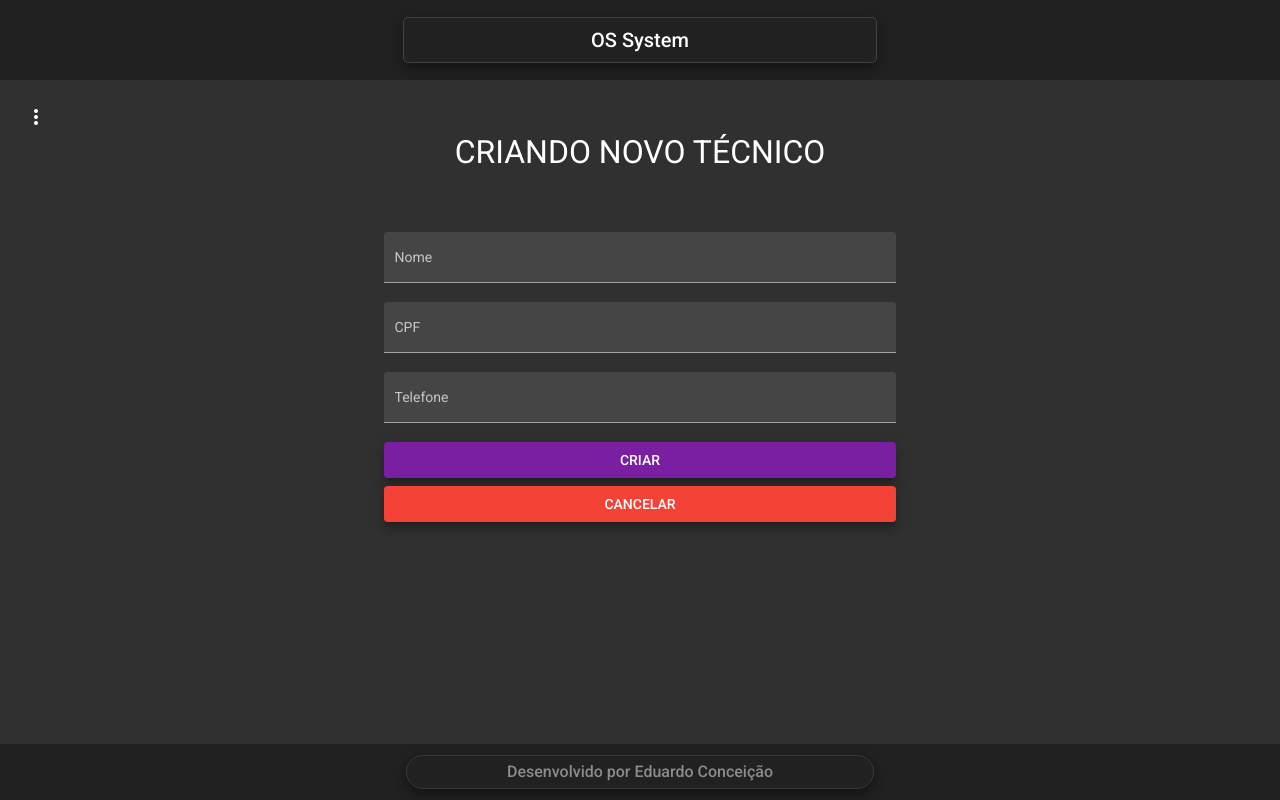
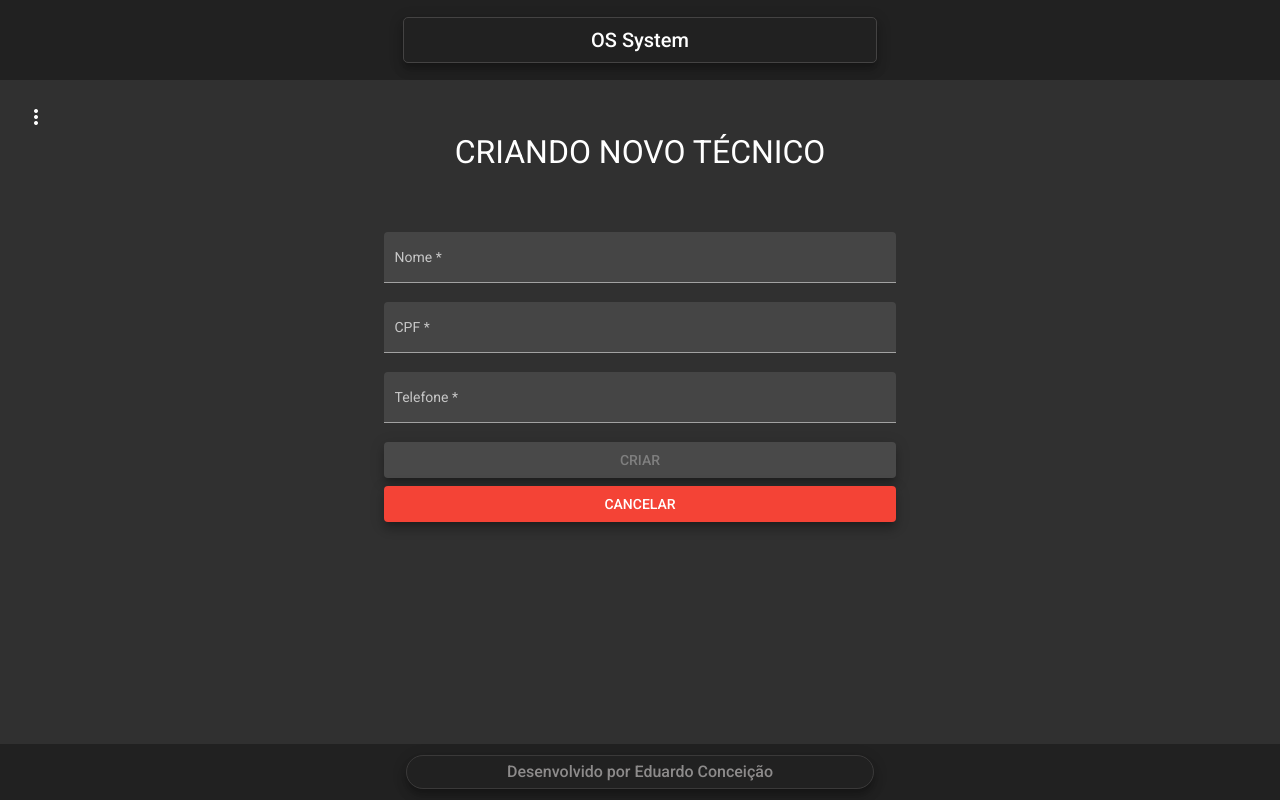
Before and after one commit to eduardoconceicao90/os-front, an Angular app: page /tecnicos/create in a window 1280 px wide. Built offline with nearby package versions, Linux system fonts and the light colour scheme.

Commit message:
Validação de formulários

```diff
--- a/src/app/app.module.ts
+++ b/src/app/app.module.ts
@@ -4,7 +4,7 @@ import { BrowserModule } from '@angular/platform-browser';
 import { AppRoutingModule } from './app-routing.module';
 import { AppComponent } from './app.component';
 import { BrowserAnimationsModule } from '@angular/platform-browser/animations';
-import { FormsModule } from '@angular/forms';
+import { FormsModule, ReactiveFormsModule } from '@angular/forms';
 import { HttpClientModule } from '@angular/common/http';
 import { MatSelectModule } from '@angular/material/select';
 import { MatInputModule } from '@angular/material/input';
@@ -53,7 +53,8 @@ import { TecnicoCreateComponent } from './views/components/tecnico/tecnico-creat
     MatDatepickerModule,
     FormsModule,
     MatPaginatorModule,
-    MatSnackBarModule
+    MatSnackBarModule,
+    ReactiveFormsModule
 
   ],
   providers: [],
--- a/src/app/views/components/tecnico/tecnico-create/tecnico-create.component.html
+++ b/src/app/views/components/tecnico/tecnico-create/tecnico-create.component.html
@@ -3,21 +3,24 @@
 
     <mat-form-field class="full-width" appearance="fill">
       <mat-label>Nome</mat-label>
-      <input matInput placeholder="Ex. Eduardo Conceição">
+      <input matInput [(ngModel)]="tecnico.nome" [formControl]="nome" required name="nome" maxlength="100" placeholder="Ex. Eduardo Conceição">
+      <mat-error *ngIf="nome.invalid">{{ errorValidNome() }}</mat-error>
     </mat-form-field>
 
     <mat-form-field class="full-width" appearance="fill">
         <mat-label>CPF</mat-label>
-        <input matInput placeholder="Ex. 000.000.000-00">
+        <input matInput [(ngModel)]="tecnico.cpf" [formControl]="cpf" required name="cpf" maxlength="15" placeholder="Ex. 000.000.000-00">
+        <mat-error *ngIf="cpf.invalid">{{ errorValidCPF() }}</mat-error>
       </mat-form-field>
 
       <mat-form-field class="full-width" appearance="fill">
         <mat-label>Telefone</mat-label>
-        <input matInput placeholder="Ex. (00) 90000-0000">
+        <input matInput [(ngModel)]="tecnico.telefone" [formControl]="telefone" required name="telefone" maxlength="18" placeholder="Ex. (00) 90000-0000">
+        <mat-error *ngIf="telefone.invalid">{{ errorValidTelefone() }}</mat-error>
       </mat-form-field>
 
       <div class="buttons">
-        <button (click)="create()" class="mat-elevation-z8" mat-raised-button color="primary">CRIAR</button>
+        <button (click)="create()" [disabled]="errorValidNome() || errorValidCPF() || errorValidTelefone() " class="mat-elevation-z8" mat-raised-button color="primary">CRIAR</button>
         <button (click)="cancel()" class="mat-elevation-z8" mat-raised-button color="warn">CANCELAR</button>
      </div>
 
--- a/src/app/views/components/tecnico/tecnico-create/tecnico-create.component.ts
+++ b/src/app/views/components/tecnico/tecnico-create/tecnico-create.component.ts
@@ -1,4 +1,5 @@
 import { Component, OnInit } from '@angular/core';
+import { FormControl, Validators } from '@angular/forms';
 import { Router } from '@angular/router';
 import { Tecnico } from 'src/app/models/tecnico';
 import { TecnicoService } from 'src/app/services/tecnico.service';
@@ -12,10 +13,14 @@ export class TecnicoCreateComponent implements OnInit {
 
   tecnico : Tecnico = {
     id: '',
-    nome: 'Valdir',
-    cpf: '199.685.240-00',
-    telefone: '(11) 97777-8888'
+    nome: '',
+    cpf: '',
+    telefone: ''
   }
+
+  nome = new FormControl('', [Validators.minLength(5)])
+  cpf = new FormControl('', [Validators.minLength(11)])
+  telefone = new FormControl('', [Validators.minLength(10)])
 
   constructor(private router : Router, private service : TecnicoService) { }
 
@@ -23,14 +28,33 @@ export class TecnicoCreateComponent implements OnInit {
   }
 
   create(): void {
-    this.service.create(this.tecnico).subscribe((resposta) =>{
+    this.service.create(this.tecnico).subscribe((resposta) => {
       this.router.navigate(['tecnicos'])
       this.service.message('Técnico criado com sucesso!')
     }, err => {
-      if(err.error.error.match('já cadastrado')){
-        this.service.message(err.error.error)
-      }
+        this.service.message('Validar se todos os campos estão preenchidos corretamente')
     })
+  }
+
+  errorValidNome() {
+    if(this.nome.invalid){
+      return 'O nome deve ter entre 5 e 100 caracteres!';
+    }
+    return false;
+  }
+
+  errorValidCPF() {
+    if(this.cpf.invalid){
+      return 'O CPF deve ter entre 11 e 15 caracteres!';
+    }
+    return false;
+  }
+
+  errorValidTelefone() {
+    if(this.telefone.invalid){
+      return 'O telefone deve ter entre 10 e 18 caracteres!';
+    }
+    return false;
   }
 
   cancel(): void {
--- a/src/app/views/components/tecnico/tecnico-read/tecnico-read.component.css
+++ b/src/app/views/components/tecnico/tecnico-read/tecnico-read.component.css
@@ -23,3 +23,12 @@
   table{
     width: 100%;
   }
+
+  .edit{
+    color: rgb(127, 241, 13);
+}
+
+.delete{
+    color: rgb(202, 45, 45);
+    margin-left: .5rem;
+}
--- a/src/app/views/components/tecnico/tecnico-read/tecnico-read.component.html
+++ b/src/app/views/components/tecnico/tecnico-read/tecnico-read.component.html
@@ -30,12 +30,25 @@
         <td mat-cell *matCellDef="let element"> {{element.telefone}} </td>
       </ng-container>
 
+
+      <ng-container matColumnDef="acoes">
+        <th class="mat-header" mat-header-cell *matHeaderCellDef> AÇÕES </th>
+        <td mat-cell *matCellDef="let row">
+
+          <a class="edit" routerLink="update/{{ row.id }}">
+            <i class="material-icons">edit</i>
+          </a>
+
+          <a class="delete" routerLink="delete/{{ row.id }}">
+            <i class="material-icons">delete</i>
+          </a>
+
+        </td>
+      </ng-container>
+
       <tr mat-header-row *matHeaderRowDef="displayedColumns"></tr>
       <tr mat-row *matRowDef="let row; columns: displayedColumns;"></tr>
     </table>
 
-    <mat-paginator [pageSizeOptions]="[5, 10, 20, 30]"
-                   showFirstLastButtons
-                   aria-label="Select page of periodic elements">
-    </mat-paginator>
+    <mat-paginator [pageSizeOptions]="[5, 10, 20, 30]" showFirstLastButtons aria-label="Select page of periodic elements"></mat-paginator>
   </div>
--- a/src/app/views/components/tecnico/tecnico-read/tecnico-read.component.ts
+++ b/src/app/views/components/tecnico/tecnico-read/tecnico-read.component.ts
@@ -14,7 +14,7 @@ export class TecnicoReadComponent implements AfterViewInit {
 
   tecnicos: Tecnico[] = [];
 
-  displayedColumns: string[] = ['id', 'nome', 'cpf', 'telefone'];
+  displayedColumns: string[] = ['id', 'nome', 'cpf', 'telefone', 'acoes'];
   dataSource = new MatTableDataSource<Tecnico>(this.tecnicos);
 
   @ViewChild(MatPaginator) paginator!: MatPaginator;
```
